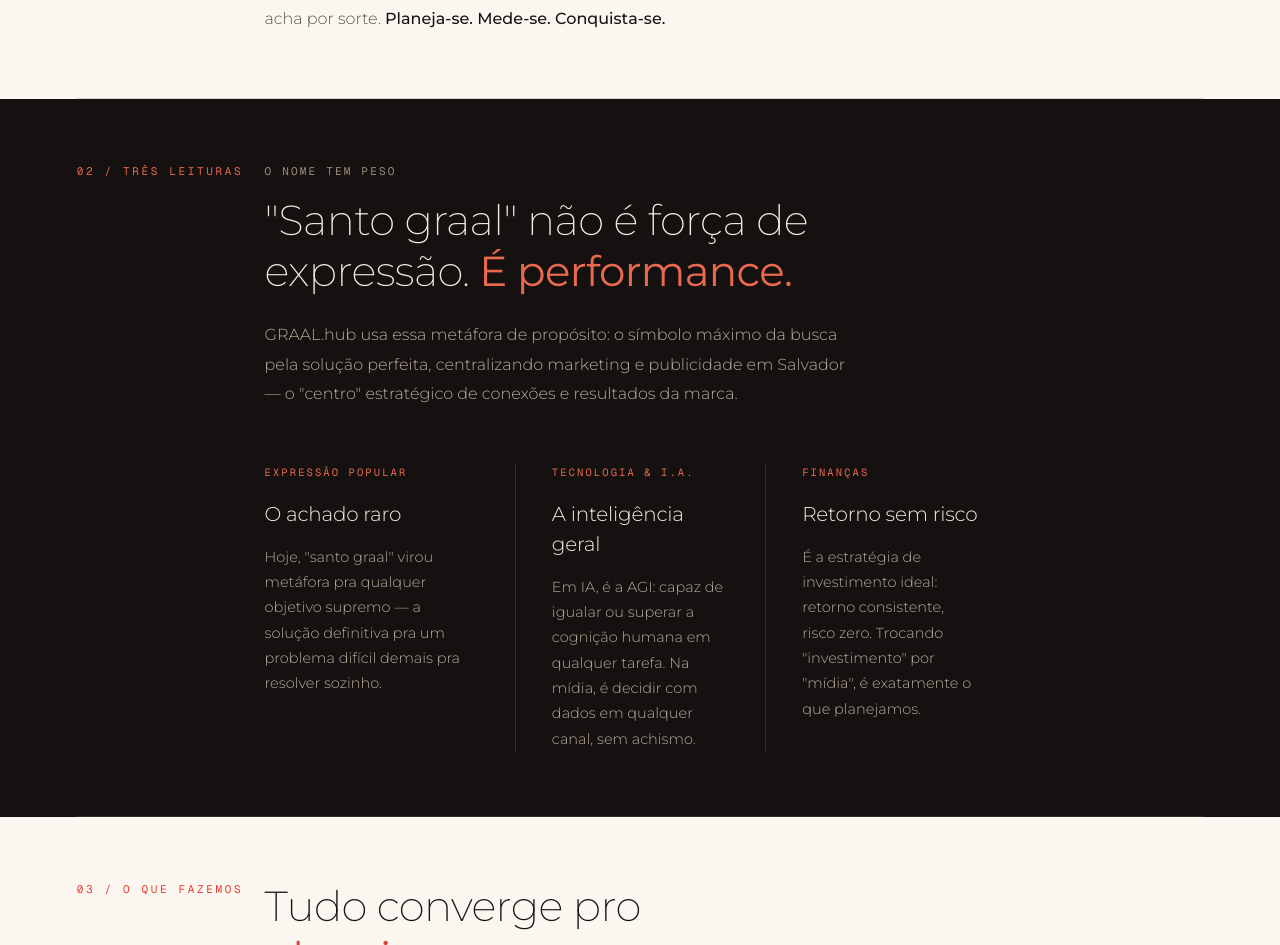
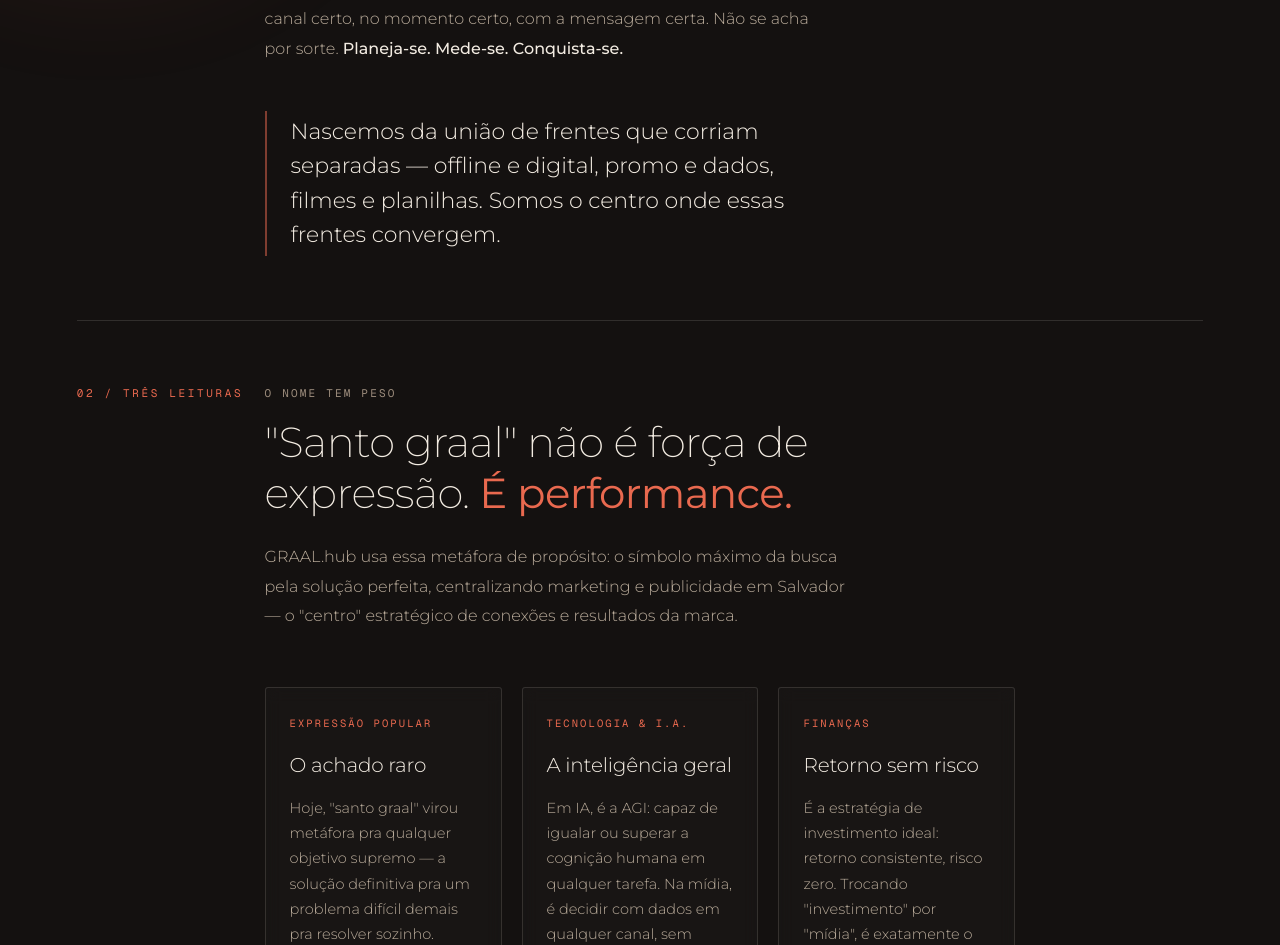
Before and after one commit to graalhub-code/graalhub-site, a Next.js app: page /capitol in a window 1280 px wide. Shown: the part 1067-2012 px from the top of the page. Built offline with nearby package versions, Linux system fonts and the light colour scheme.

Commit message:
Add files via upload

```diff
--- a/src/app/capitol/page.tsx
+++ b/src/app/capitol/page.tsx
@@ -1,34 +1,41 @@
 import Nav from "@/components/Nav";
 import HeroCapitol from "@/components/HeroCapitol";
-import Manifesto from "@/components/Manifesto";
-import TresLeituras from "@/components/TresLeituras";
-import Pilares from "@/components/Pilares";
-import Nucleo from "@/components/Nucleo";
-import Marcas from "@/components/Marcas";
-import Contato from "@/components/Contato";
-import Footer from "@/components/Footer";
+import ManifestoCapitol from "@/components/ManifestoCapitol";
+import TresLeiturasCapitol from "@/components/TresLeiturasCapitol";
+import PilaresCapitol from "@/components/PilaresCapitol";
+import NucleoCapitol from "@/components/NucleoCapitol";
+import MarcasCapitol from "@/components/MarcasCapitol";
+import ContatoCapitol from "@/components/ContatoCapitol";
+import FooterCapitol from "@/components/FooterCapitol";
 import CookieConsent from "@/components/CookieConsent";
 import BackToTop from "@/components/BackToTop";
 
 /**
- * Preview da direção "Capitol" para o Hero — não é a home de produção.
- * Reaproveita o restante das seções normais do site, trocando só o Hero.
- * Ver src/components/HeroCapitol.tsx para o componente em si.
+ * Preview da direção "Capitol" — site inteiro na linguagem visual dark/luxo
+ * do template comprado (halo vermelho, cards de vidro, texto reescrito),
+ * não é a home de produção. Cada seção tem sua própria variante "Capitol"
+ * (ManifestoCapitol, PilaresCapitol etc.) com copy própria em
+ * src/lib/capitol-i18n.ts — nada aqui toca no conteúdo/i18n de produção.
+ *
+ * O wrapper "t-dark" no root garante que os elementos fixos/flutuantes
+ * (CookieConsent, BackToTop) também herdem a paleta escura em vez de cair
+ * de volta pro :root claro — eles vivem fora de qualquer <section> então
+ * não pegariam o tema automaticamente sem isso.
  */
 export default function CapitolPreview() {
   return (
-    <>
+    <div className="t-dark">
       <Nav />
       <HeroCapitol />
-      <Manifesto />
-      <TresLeituras />
-      <Pilares />
-      <Nucleo />
-      <Marcas />
-      <Contato />
-      <Footer />
+      <ManifestoCapitol />
+      <TresLeiturasCapitol />
+      <PilaresCapitol />
+      <NucleoCapitol />
+      <MarcasCapitol />
+      <ContatoCapitol />
+      <FooterCapitol />
       <CookieConsent />
       <BackToTop />
-    </>
+    </div>
   );
 }
```
